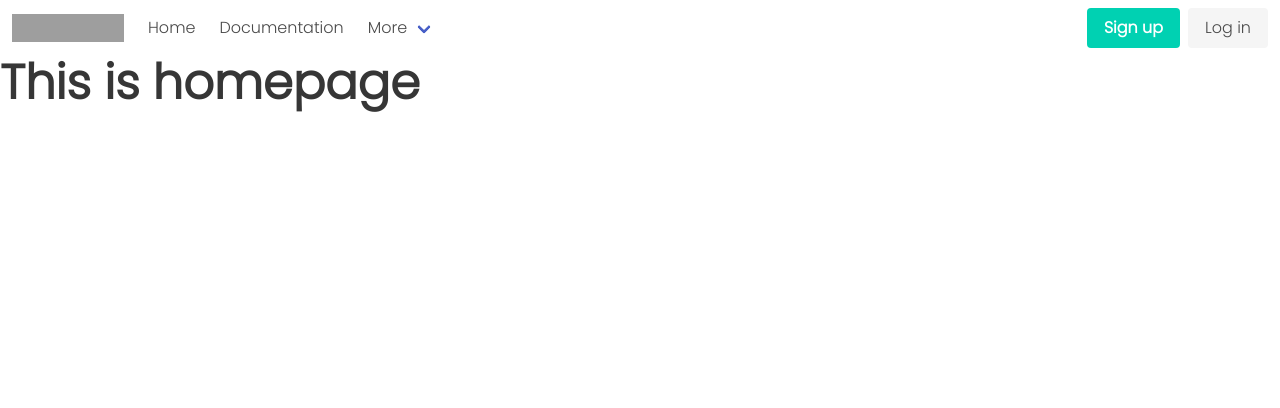
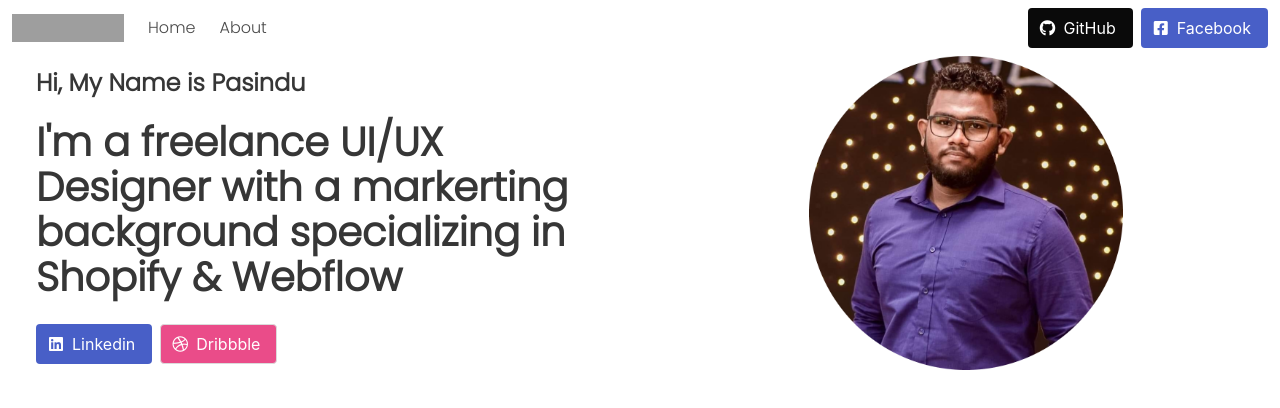
Before and after one commit to Pasindu-Lakmal/portfolio, a React (Create React App) app: page / in a window 1280 px wide. Shown: the top 408 px of the page. Built offline with nearby package versions, Linux system fonts and the light colour scheme; grey boxes are pictures that could not be loaded.

Commit message:
hero component

```diff
--- a/src/commons/NavBar/index.js
+++ b/src/commons/NavBar/index.js
@@ -29,45 +29,33 @@
 
       <div id="navbarBasicExample" class="navbar-menu">
         <div class="navbar-start">
-          <a href="#!" class="navbar-item">
+          <a href="/" class="navbar-item">
             Home
           </a>
 
-          <a href="#!" class="navbar-item">
-            Documentation
+          <a href="/about" class="navbar-item">
+            About
           </a>
-
-          <div class="navbar-item has-dropdown is-hoverable">
-            <a href="#!" class="navbar-link">
-              More
-            </a>
-
-            <div class="navbar-dropdown">
-              <a href="#!" class="navbar-item">
-                About
-              </a>
-              <a href="#!" class="navbar-item">
-                Jobs
-              </a>
-              <a href="#!" class="navbar-item">
-                Contact
-              </a>
-              <hr class="navbar-divider" />
-              <a href="#!" class="navbar-item">
-                Report an issue
-              </a>
-            </div>
-          </div>
         </div>
 
         <div class="navbar-end">
           <div class="navbar-item">
             <div class="buttons">
-              <a href="#!" class="button is-primary">
-                <strong>Sign up</strong>
+              <a href="https://github.com/Pasindu-Lakmal">
+                <button class="button is-black mr-2">
+                  <span class="icon">
+                    <i class="fab fa-github"></i>
+                  </span>
+                  <span>GitHub</span>
+                </button>
               </a>
-              <a href="#!" class="button is-light">
-                Log in
+              <a href="https://www.facebook.com/pasindu.lakmal.1238">
+                <button class="button is-link">
+                  <span class="icon">
+                    <i class="fa-brands fa-square-facebook"></i>
+                  </span>
+                  <span>Facebook</span>
+                </button>
               </a>
             </div>
           </div>
--- /dev/null
+++ b/src/screens/HomePage/components/index.css
@@ -0,0 +1,13 @@
+.hero-img {
+  width: 50%;
+}
+
+.hero-text-col {
+  align-self: center !important ;
+  padding-left: 3rem;
+}
+
+.is-pink {
+  background: #ea4c89 !important;
+  color: #ffff !important;
+}
--- /dev/null
+++ b/src/screens/HomePage/components/index.js
@@ -0,0 +1,34 @@
+import React from "react";
+import "./index.css";
+const HomeHero = () => {
+  return (
+    <section>
+      <div className="columns">
+        <div className="column hero-text-col is-6">
+          <h1 className="title is-4">Hi, My Name is Pasindu</h1>
+          <h1 className="title is-2">
+            I'm a freelance UI/UX Designer with a markerting background
+            specializing in Shopify & Webflow
+          </h1>
+          <button class="button mr-2 is-link">
+            <span class="icon">
+              <i class="fa-brands fa-linkedin"></i>
+            </span>
+            <span>Linkedin</span>
+          </button>
+          <button class="button is-pink">
+            <span class="icon">
+              <i class="fa-brands fa-dribbble"></i>
+            </span>
+            <span>Dribbble</span>
+          </button>
+        </div>
+        <div className="has-text-centered column is-6">
+          <img alt="profile" className="hero-img" src="Pasindu.png" />
+        </div>
+      </div>
+    </section>
+  );
+};
+
+export default HomeHero;
--- a/src/screens/HomePage/index.js
+++ b/src/screens/HomePage/index.js
@@ -1,9 +1,10 @@
 import React from "react";
+import HomeHero from "./components";
 import "./index.css";
 const HomePage = () => {
   return (
     <div>
-      <h1 class="title is-1">This is homepage</h1>
+      <HomeHero />
     </div>
   );
 };
```
Also changed, not shown: public/Pasindu.png (added).
